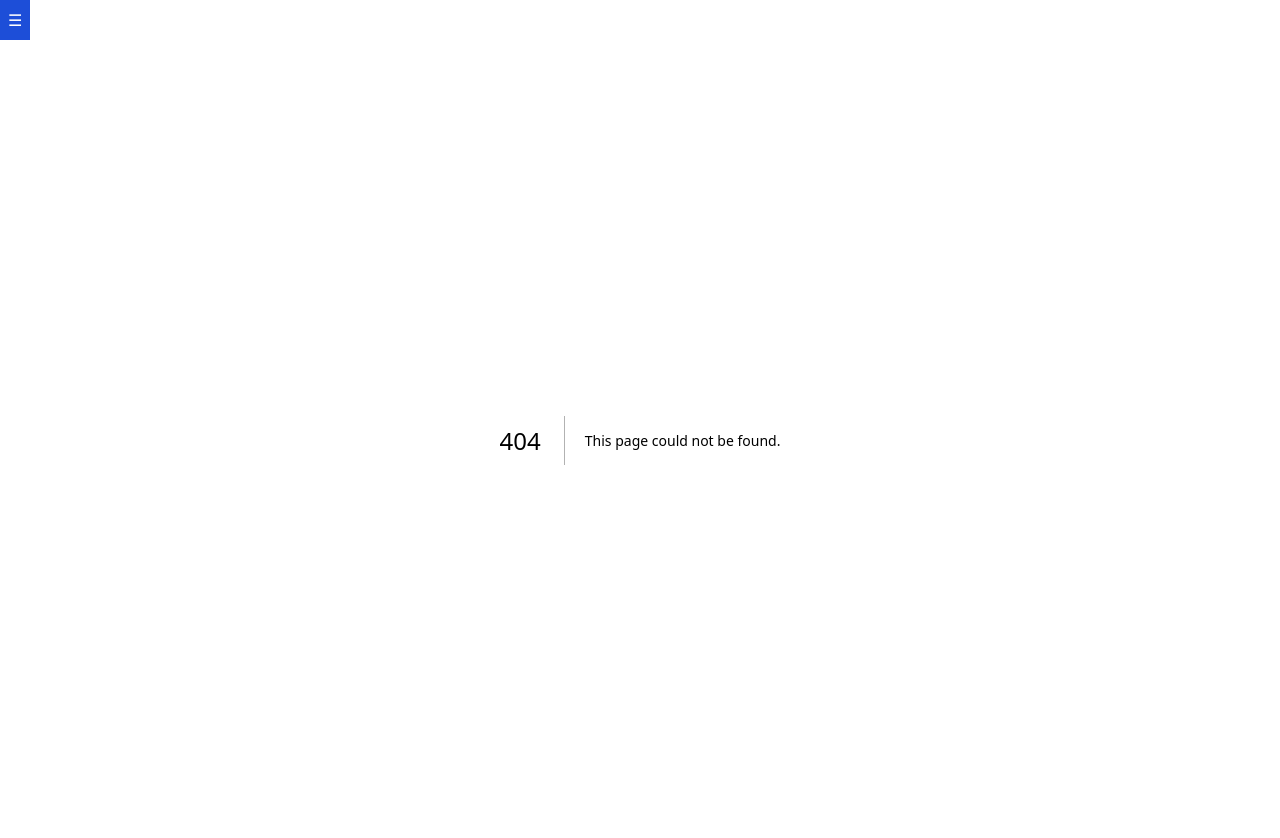
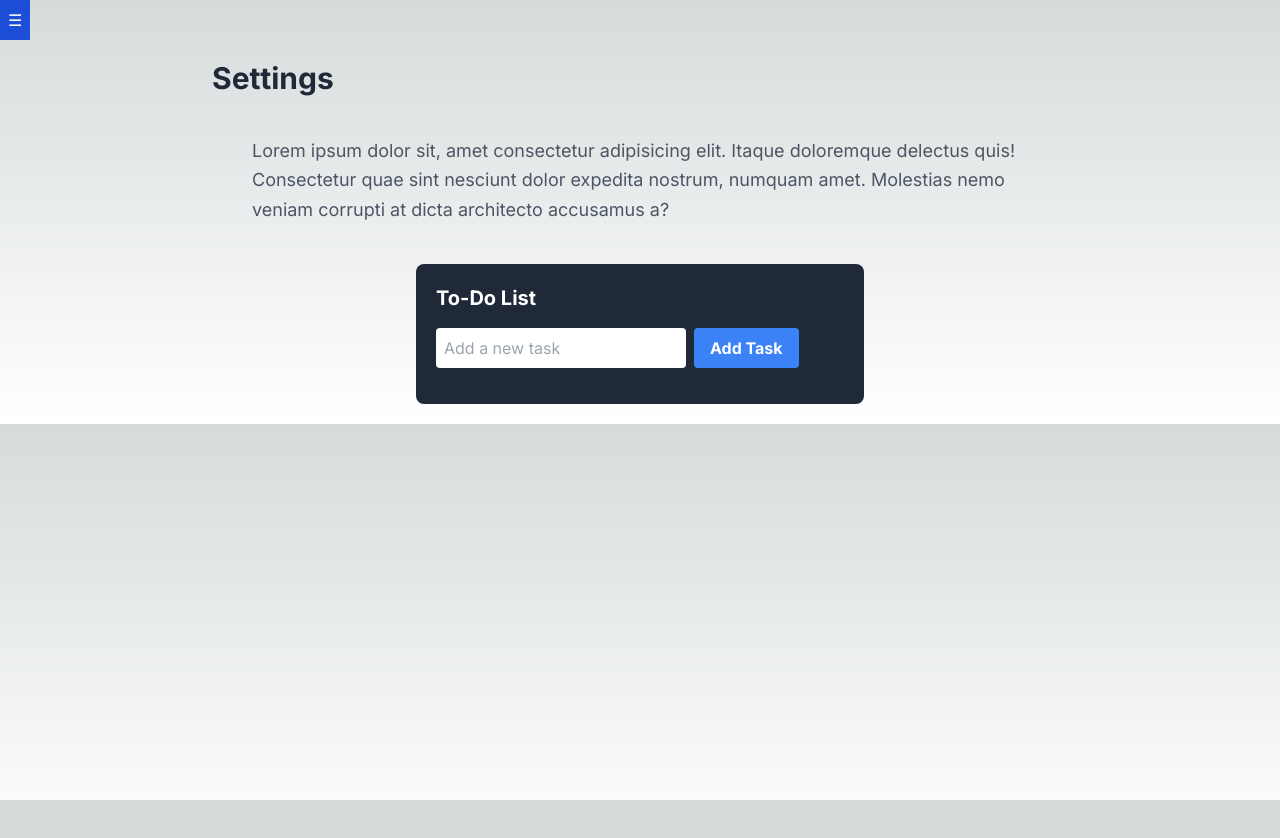
Before and after one commit to neilnicky/next-testing-starter, a Next.js app: page /settings in a window 1280 px wide. Before the commit this address had no page. After the commit the page ends 800 px from the top, so only its background shows below. Built offline with nearby package versions, Linux system fonts and the light colour scheme.

Commit message:
created Settings page

```diff
--- /dev/null
+++ b/app/settings/page.jsx
@@ -0,0 +1,18 @@
+import TodoList from "../components/todo-list/TodoList";
+
+export default function SettingsPage() {
+    return (
+        <main className="max-w-4xl mx-auto p-5">
+            <h2
+            data-id="settings-header"
+            className="text-3xl text-gray-800 dark:text-gray-200 font-bold mb-4"
+            >
+            Settings
+            </h2>
+            <p className="text-gray-600 dark:text-gray-400 text-lg leading-relaxed m-10">
+            Lorem ipsum dolor sit, amet consectetur adipisicing elit. Itaque doloremque delectus quis! Consectetur quae sint nesciunt dolor expedita nostrum, numquam amet. Molestias nemo veniam corrupti at dicta architecto accusamus a?
+            </p>
+            <TodoList />
+        </main>
+    );
+}
```
